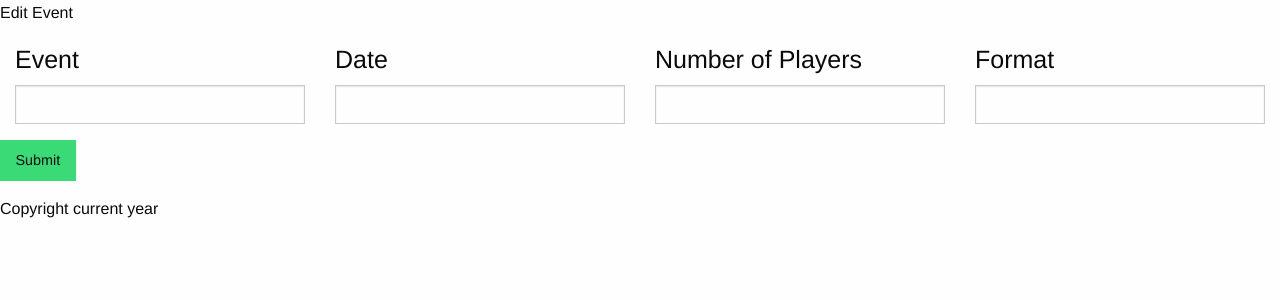
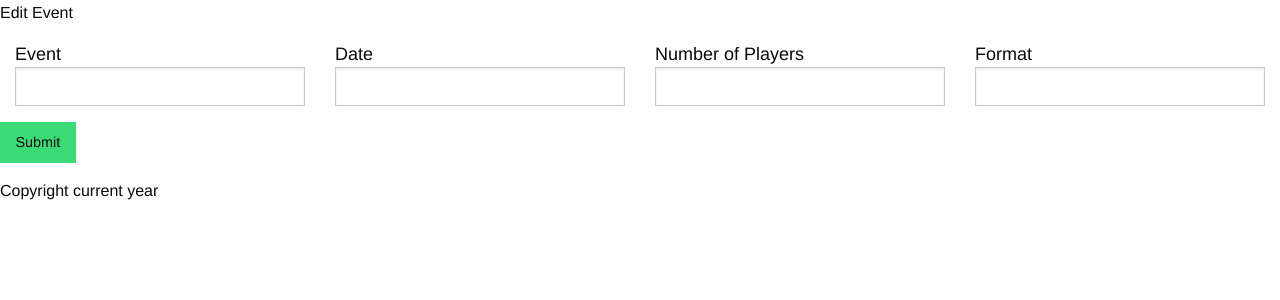
Before and after one commit to zefrof/thinkTank, a Flask app: template app/templates/editEvent.html in a window 1280 px wide. Shown: the part 78-378 px from the top of the page. Run offline with Flask 2, Linux system fonts and the light colour scheme; the template is opened without the code that fills it, so the values that code supplies are empty; some libraries are stand-ins or nearby versions.

Commit message:
minor fixes and styling

```diff
--- a/app/app.py
+++ b/app/app.py
@@ -1,7 +1,7 @@
 from flask import Flask, render_template, request, session, flash, redirect, url_for
 from classes import Database, User, Content, Event, Deck, Card
 app = Flask(__name__)
-app.secret_key = b'_5#y2L"F4Q8z\n\xec]/'
+app.secret_key = b"\xf0/\xa1\xdb'\xfe!\xf68#\xb1\x19\x18\x01\xfb\x0f"
 
 @app.route('/')
 def home():
@@ -47,7 +47,6 @@ def createUser():
 @app.route('/cmsevents/<page>')
 def cmsEvents(page = 1):
     page = int(page)
-
     user = User()
 
     try:
@@ -82,32 +81,58 @@ def editEvent(cid):
 @app.route('/saveevent/', methods = ['POST', 'GET'])
 def saveEvent():
     if request.method == 'POST':
-      result = request.form
+        result = request.form
+        dbm = Database()
 
-      print(result)
+        #print(result)
 
-      event = Event()
-      event.name = result['eventName']
-      event.date = result['eventDate']
-      event.format = result['format']
-      event.numPlayers = int(result['numPlayers'])
-      #print("### Name: %s | Date: %s | Format: %s | Players: %s" % (result['eventName'], result['eventDate'], result['format'], result['numPlayers']))
+        event = Event()
+        event.name = result['eventName']
+        event.date = result['eventDate']
+        event.format = result['format']
+        event.numPlayers = int(result['numPlayers'])
+        #print("### Name: %s | Date: %s | Format: %s | Players: %s" % (result['eventName'], result['eventDate'], result['format'], result['numPlayers']))
 
-      deckNames = result.getlist('deckName')
-      deckPilot = result.getlist('deckPilot')
-      finish = result.getlist('finish')
-      ark = result.getlist('archetype')
-      mainboard = result.getlist('mainboard')
-      sideboard = result.getlist('sideboard')
-      for i in range(len(deckNames)):
-          deck = Deck()
-          deck.name = deckNames[i]
-          deck.pilot = deckPilot[i]
-          deck.finish = finish[i]
-          deck.archetype = ark[i]
+        deckNames = result.getlist('deckName')
+        deckPilot = result.getlist('deckPilot')
+        finish = result.getlist('finish')
+        ark = result.getlist('archetype')
+        mainboard = result.getlist('mainboard')
+        sideboard = result.getlist('sideboard')
+        for i in range(len(deckNames)):
+            deck = Deck()
+            deck.name = deckNames[i]
+            deck.pilot = deckPilot[i]
+            deck.finish = finish[i]
+            deck.archetype = ark[i]
 
-          event.decks.append(deck)
-          #print("### Name: %s | Pilot: %s | Finish: %s | Archetype: %s" % (deckNames[i], deckPilot[i], finish[i], ark[i]))
+            main = mainboard[i].splitlines()
+            side = sideboard[i].splitlines()
 
+            for c in main:
+                card = Card()
+                cid = card.getCardId(c, dbm)
+                card.getCard(cid, dbm)
+                deck.cards.append(card)
 
-      return redirect(url_for('cmsEvents'))
+            for c in side:
+                card = Card()
+                cid = card.getCardId(c, dbm)
+                card.getCard(cid, dbm)
+                deck.cards.append(card)
+
+            event.decks.append(deck)
+            #print("### Name: %s | Pilot: %s | Finish: %s | Archetype: %s" % (deckNames[i], deckPilot[i], finish[i], ark[i]))
+        #event.commitEvent(dbm)
+
+    return redirect(url_for('cmsEvents'))
+
+@app.route('/searchevent/', methods = ['POST', 'GET'])
+def searchEvent():
+    dbm = Database()
+    result = request.form
+
+    cont = Content()
+    events = cont.searchEventNames(dbm, result['name'])
+
+    return render_template('cmsEvents.html', events = events, page = 1)
--- /dev/null
+++ b/app/static/css/cms.css
@@ -0,0 +1,24 @@
+h1 {
+    font-size: 56px; /* Or 48px */
+    margin: 0px;
+}
+h2 {
+    font-size: 40px;
+    margin: 0px;
+}
+h3 {
+    font-size: 32px;
+    margin: 0px;
+}
+h4{
+    font-size: 24px;
+    margin: 0px;
+}
+h5 {
+    font-size: 20px;
+    margin: 0px;
+}
+h6 {
+    font-size: 18px;
+    margin: 0px;
+}
--- a/app/templates/editEvent.html
+++ b/app/templates/editEvent.html
@@ -5,54 +5,54 @@
     <div>
         <form id="eventForm" action="/saveevent" method="post">
             <div class="grid-x grid-padding-x">
-                <div class="cell small-3">
-                    <h4>Event</h4>
+                <div class="cell small-12 medium-3 large-3">
+                    <h6>Event</h6>
                     <input type="text" name="eventName" value="{{event.name}}">
                 </div>
-                <div class="cell small-3">
-                    <h4>Date</h4>
+                <div class="cell small-12 medium-3 large-3">
+                    <h6>Date</h6>
                     <input type="text" name="eventDate" value="{{event.date}}">
                 </div>
-                <div class="cell small-3">
-                    <h4>Number of Players</h4>
+                <div class="cell small-12 medium-3 large-3">
+                    <h6>Number of Players</h6>
                     <input type="text" name="numPlayers" value="{{event.numPlayers}}">
                 </div>
-                <div class="cell small-3">
-                    <h4>Format</h4>
+                <div class="cell small-12 medium-3 large-3">
+                    <h6>Format</h6>
                     <input type="text" name="format" value="{{event.format}}">
                 </div>
             </div>
             {% for deck in event.decks %}
                 <div class="grid-x grid-padding-x">
-                    <div class="cell small-3">
-                        <h4>Deck Name</h4>
+                    <div class="cell small-12 medium-3 large-3">
+                        <h6>Deck Name</h6>
                         <input type="text" name="deckName" value="{{deck.name}}">
                     </div>
-                    <div class="cell small-3">
-                        <h4>Deck Pilot</h4>
+                    <div class="cell small-12 medium-3 large-3">
+                        <h6>Deck Pilot</h6>
                         <input type="text" name="deckPilot" value="{{deck.pilot}}">
                     </div>
-                    <div class="cell small-3">
-                        <h4>Finish</h4>
+                    <div class="cell small-12 medium-3 large-3">
+                        <h6>Finish</h6>
                         <input type="text" name="finish" value="{{deck.finish}}">
                     </div>
-                    <div class="cell small-3">
-                        <h4>Archetype</h4>
+                    <div class="cell small-12 medium-3 large-3">
+                        <h6>Archetype</h6>
                         <input type="text" name="archetype" value="{{deck.archetype}}">
                     </div>
                 </div>
                 <div class="grid-x grid-padding-x">
-                    <div class="cell small-6">
-                        <h4>Mainboard</h4>
+                    <div class="cell small-12 medium-6 large-6">
+                        <h6>Mainboard</h6>
                         <textarea name="mainboard">{% for card in deck.cards %}{{card.copies}} {{card.name}}&#10;{% endfor %}</textarea>
                     </div>
-                    <div class="cell small-6">
-                        <h4>Sideboard</h4>
+                    <div class="cell small-12 medium-6 large-6">
+                        <h6>Sideboard</h6>
                         <textarea name="sideboard">{% for card in deck.sideboard %}{{card.copies}} {{card.name}}&#10;{% endfor %}</textarea>
                     </div>
                 </div>
             {% endfor %}
-            <input type="submit" class="success button" value="Submit"/>
+            <input type="submit" class="success button" value="Submit">
         </form>
     </div>
 {% endblock %}
--- a/app/templates/inc/cmsLayout.html
+++ b/app/templates/inc/cmsLayout.html
@@ -28,6 +28,8 @@
 
             <!-- Compressed JavaScript -->
             <script src="https://cdn.jsdelivr.net/npm/foundation-sites@6.4.3/dist/js/foundation.min.js" integrity="sha256-mRYlCu5EG+ouD07WxLF8v4ZAZYCA6WrmdIXyn1Bv9Vk= sha384-KzKofw4qqetd3kvuQ5AdapWPqV1ZI+CnfyfEwZQgPk8poOLWaabfgJOfmW7uI+AV sha512-0gHfaMkY+Do568TgjJC2iMAV0dQlY4NqbeZ4pr9lVUTXQzKu8qceyd6wg/3Uql9qA2+3X5NHv3IMb05wb387rA==" crossorigin="anonymous"></script>
+
+            <link rel="stylesheet" href="{{ url_for('static', filename='css/cms.css') }}">
         </footer>
     </body>
 </html>
```
Also changed, not shown: app/classes.py (+19 -1 lines), app/templates/cmsEvents.html (+13 -10 lines), app/templates/cmsIndex.html (+54 -4 lines), app/static/js/main.js (renamed from app/js/main.js), 1 other file.
